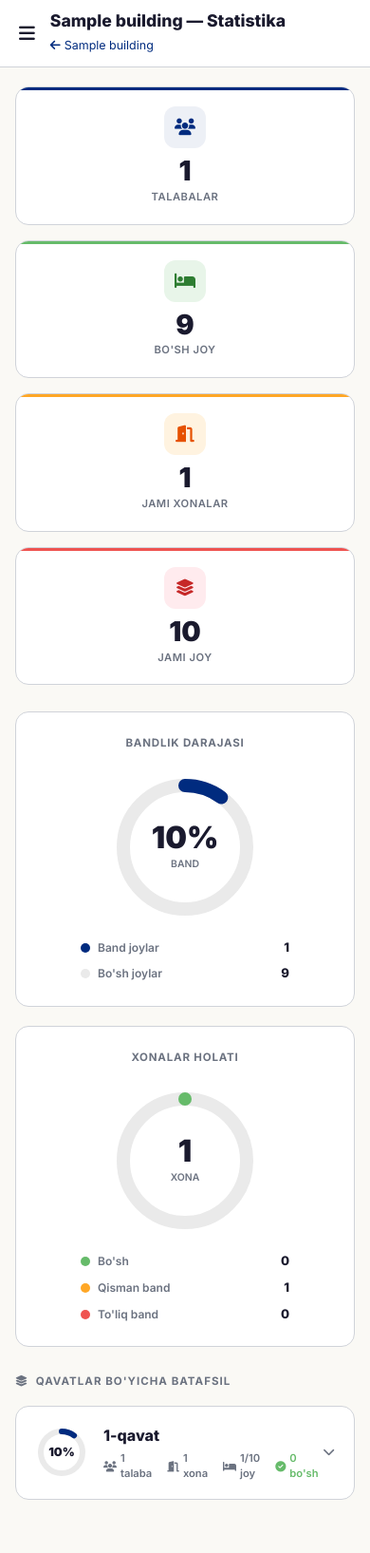
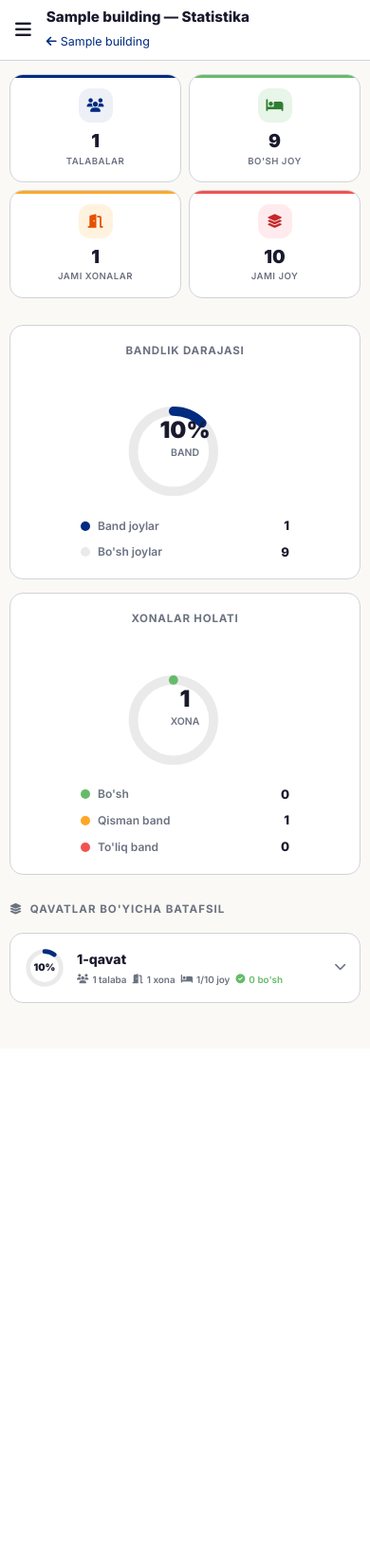
Before and after one commit to JozilovaZ/yotoqxona_web, a Django app: page /buildings/1/stats/ in a window 390 px wide. Shown: the whole page at 95% size. After the commit the page ends 1056 px from the top, so only its background shows below. Run offline with Django 5.2, Linux system fonts and the light colour scheme; a user stored in the database is signed in; tables that the repository leaves empty hold one stand-in row (values such as "Sample post").

Commit message:
Fix mobile responsive layout across all admin pages
- base.html: add 480px breakpoint for smaller phones
- building_detail: better mobile sidebar, floor actions, tables
- building_list: fix card grid and stats on small screens
- building_stats: scale donut charts, stat cards for mobile
- room_detail: responsive info card, table scroll, buttons
- dashboard: compact KPI cards, panels on small screens

Co-Authored-By: Claude Opus 4.6 <noreply@anthropic.com>

```diff
--- a/templates/base.html
+++ b/templates/base.html
@@ -216,6 +216,13 @@
             body.is-admin .content-body { padding: 20px 16px 40px; }
             body.is-admin .content-header { padding: 12px 16px; }
             .sb-mob-toggle { display: block; }
+        }
+        @media (max-width: 480px) {
+            body.is-admin .content-body { padding: 14px 10px 32px; }
+            body.is-admin .content-header { padding: 10px 12px; gap: 8px; flex-wrap: wrap; }
+            body.is-admin .page-title { font-size: .95rem; }
+            .content-wrap { padding: 14px 10px 32px; }
+            .page-title { font-size: 1.2rem; }
         }
 
         /* ═══ COMPONENTS ═══ */
--- a/templates/buildings/building_stats.html
+++ b/templates/buildings/building_stats.html
@@ -317,12 +317,34 @@
 
 /* ══ RESPONSIVE ══ */
 @media(max-width:768px) {
-    .top-stats { grid-template-columns: 1fr 1fr; }
-    .charts-row { grid-template-columns: 1fr; }
+    .top-stats { grid-template-columns: 1fr 1fr; gap: 10px; }
+    .charts-row { grid-template-columns: 1fr; gap: 14px; }
     .rooms-grid { grid-template-columns: 1fr; }
+    .top-stat-card { padding: 16px; }
+    .top-stat-val { font-size: 1.4rem; }
+    .chart-card { padding: 18px; }
+    .donut-wrap { width: 130px; height: 130px; }
+    .donut-wrap svg { width: 130px; height: 130px; }
+    .donut-wrap circle { stroke-width: 12; }
+    .donut-bg { cx: 65; cy: 65; r: 52; }
+    .donut-fill { cx: 65; cy: 65; r: 52; }
+    .donut-val { font-size: 1.5rem; }
+    .floor-card-header { padding: 14px 14px; gap: 12px; }
+    .floor-card-meta { flex-wrap: wrap; gap: 8px; }
 }
 @media(max-width:480px) {
-    .top-stats { grid-template-columns: 1fr; }
+    .top-stats { grid-template-columns: 1fr 1fr; gap: 8px; }
+    .top-stat-card { padding: 14px 10px; }
+    .top-stat-icon { width: 36px; height: 36px; font-size: .9rem; }
+    .top-stat-val { font-size: 1.2rem; }
+    .top-stat-lbl { font-size: .6rem; }
+    .floor-card-name { font-size: .88rem; }
+    .floor-card-meta { font-size: .62rem; gap: 6px; }
+    .mini-donut { width: 44px; height: 44px; }
+    .mini-donut svg { width: 44px; height: 44px; }
+    .mini-donut circle { cx: 22; cy: 22; r: 17; }
+    .mini-donut-center { font-size: .65rem; }
+    .room-cell { padding: 10px 12px; }
 }
 </style>
 {% endblock %}
```
Also changed, not shown: templates/buildings/building_detail.html (+15 -3 lines), templates/buildings/building_list.html (+11 -1 lines), templates/buildings/dashboard.html (+16 -1 lines), templates/buildings/room_detail.html (+19 -9 lines).
